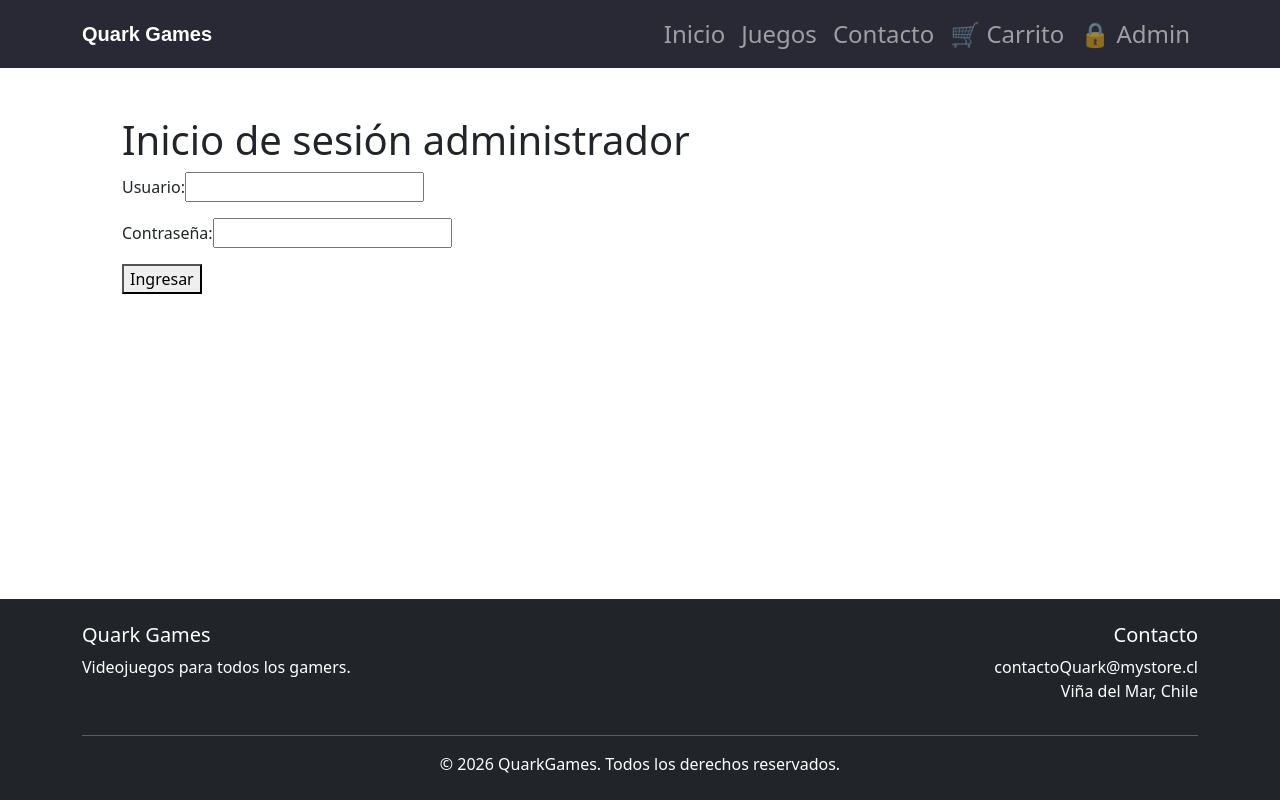
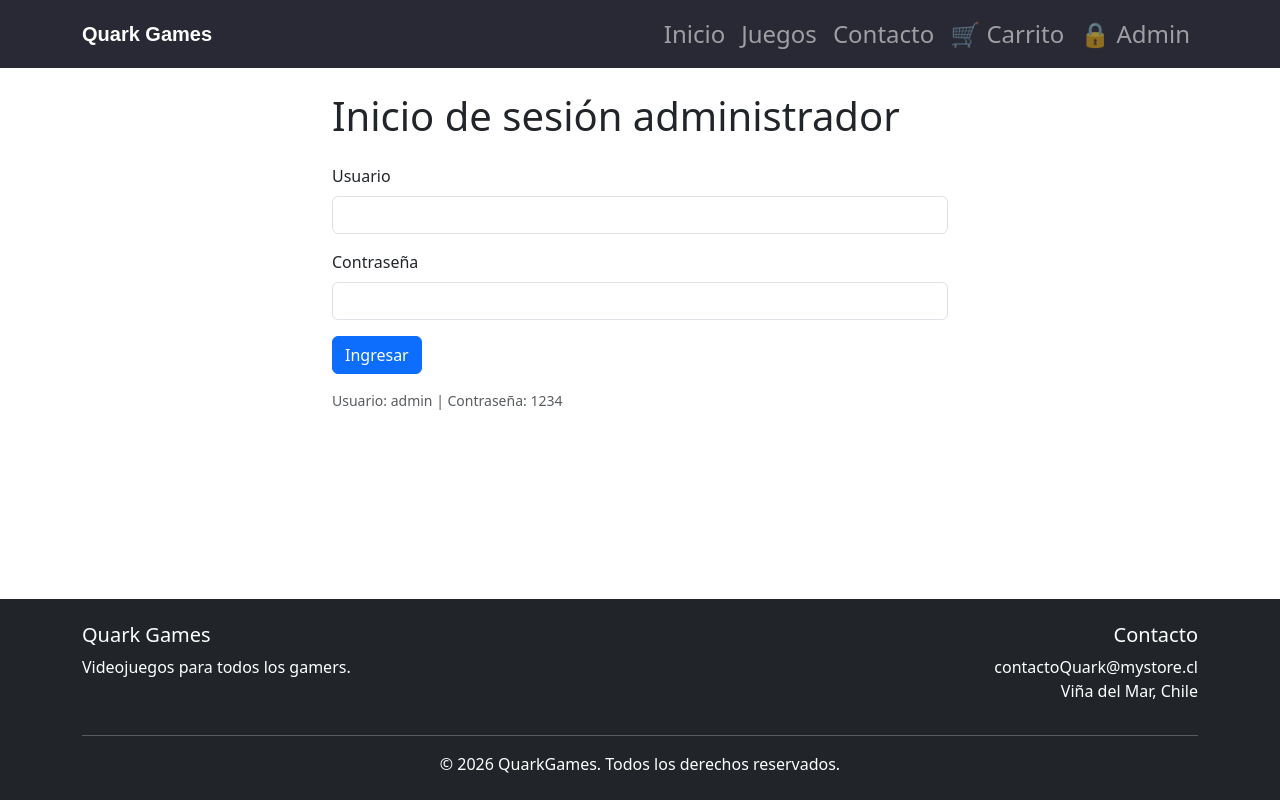
Before and after one commit to SevenA7X/QuarkGames-React, a React (Vite) app: page /login in a window 1280 px wide. Built offline with nearby package versions, Linux system fonts and the light colour scheme.

Commit message:
Hubieron cambios en el diseño del Inicio, en el login de ADMIN y con elllo se actualizo styles

```diff
--- a/src/components/Layout.jsx
+++ b/src/components/Layout.jsx
@@ -1,4 +1,5 @@
 import { Outlet } from 'react-router';
+import { Container } from 'react-bootstrap';
 import Header from './Header.jsx';
 import Footer from './Footer.jsx';
 import { useTienda } from '../context/TiendaContext.jsx';
@@ -17,8 +18,13 @@ export default function Layout() {
       <Header />
       <main>
         {/* role="status" hace que los lectores de pantalla anuncien el mensaje cuando cambia */}
-        <p role="status">{estado.mensaje}</p>
-        {/* <Outlet /> es el lugar donde React Router dibuja la página hija que corresponde a la URL */}
+        <Container>
+          <p role="status" className="mb-0">
+            {estado.mensaje}
+          </p>
+        </Container>
+        {/* <Outlet /> es el lugar donde React Router dibuja la página hija que corresponde a la URL.
+            Cada página define su propio ancho: unas usan Container y la portada ocupa todo el ancho. */}
         <Outlet />
       </main>
       <Footer />
--- a/src/pages/Inicio.jsx
+++ b/src/pages/Inicio.jsx
@@ -1,12 +1,90 @@
 import { Link } from 'react-router';
+import { Container, Row, Col, Card, Badge, Button } from 'react-bootstrap';
+import { useTienda } from '../context/TiendaContext.jsx';
+import { precioCLP, normalizar } from '../utils/formatos.js';
+
+// Color de la insignia y del botón según la consola, como en el proyecto anterior.
+// Si la categoría no se reconoce, se usa un gris neutro.
+function colorCategoria(categoria) {
+  const texto = normalizar(categoria);
+  if (texto.includes('ps') || texto.includes('playstation')) return 'primary';
+  if (texto.includes('xbox')) return 'success';
+  if (texto.includes('nintendo') || texto.includes('switch')) return 'danger';
+  return 'secondary';
+}
 
 export default function Inicio() {
+  // Los destacados salen del catálogo real: si el administrador cambia productos, la portada se actualiza.
+  const { estado } = useTienda();
+  const destacados = estado.productos.slice(0, 3);
+
   return (
-    <section>
-      <h1>Bienvenido a Quark Games</h1>
-      <p>Tu tienda de videojuegos digitales.</p>
-      <p>Horario de atención: Lunes a Viernes de 09:00 a 18:00 hrs.</p>
-      <Link to="/productos">Explorar productos</Link>
-    </section>
+    <>
+      {/* Banner superior a todo el ancho */}
+      <section className="hero-banner">
+        <h1>TU PORTAL DE VIDEOJUEGOS DIGITALES</h1>
+        <p>"Lo quieres, lo juegas". Acceso instantáneo a los mejores títulos.</p>
+      </section>
+
+      {/* Bienvenida centrada */}
+      <section className="main-content">
+        <h2>Bienvenido a Quark Games</h2>
+        <p className="description">
+          En Quark Games nos dedicamos a la distribución digital de los mejores videojuegos del
+          mercado. Te garantizamos una compra rápida y segura, con entrega instantánea de tus
+          códigos directamente en tu pantalla. ¡Sin esperas, solo play!
+        </p>
+        <p className="text-muted small mt-3 mb-0">
+          Horario de atención: Lunes a Viernes de 09:00 a 18:00 hrs.
+        </p>
+      </section>
+
+      {/* Productos destacados */}
+      <section className="bg-light py-5">
+        <Container>
+          <h2 className="badge bg-danger mb-2">Lo mejor de lo mejor</h2>
+
+          {destacados.length === 0 ? (
+            <p className="mb-0">Pronto tendremos juegos destacados para ti.</p>
+          ) : (
+            <Row className="g-4">
+              {destacados.map((p) => {
+                const color = colorCategoria(p.categoria);
+                return (
+                  <Col key={p.id} md={6} lg={4}>
+                    <Card className="h-100 shadow-sm">
+                      <Card.Img
+                        variant="top"
+                        src={p.imagen}
+                        alt={p.nombre}
+                        style={{ height: '200px', objectFit: 'cover' }}
+                      />
+                      <Card.Body className="d-flex flex-column">
+                        <Badge bg={color} className="mb-2 align-self-start">
+                          {p.categoria}
+                        </Badge>
+                        <Card.Title as="h3" className="h5">
+                          {p.nombre}
+                        </Card.Title>
+                        {/* mt-auto empuja precio y botón al fondo para que todas las tarjetas queden alineadas */}
+                        <p className="fw-bold fs-5 mt-auto">{precioCLP(p.precio)}</p>
+                        <Button
+                          as={Link}
+                          to="/productos"
+                          variant={color}
+                          aria-label={`Ver ${p.nombre}`}
+                        >
+                          Ver Juego
+                        </Button>
+                      </Card.Body>
+                    </Card>
+                  </Col>
+                );
+              })}
+            </Row>
+          )}
+        </Container>
+      </section>
+    </>
   );
 }
--- a/src/pages/Login.jsx
+++ b/src/pages/Login.jsx
@@ -1,16 +1,22 @@
 import { useState } from 'react';
-import { useNavigate } from 'react-router';
+import { Navigate, useNavigate } from 'react-router';
+import { Container, Form, Button, Alert } from 'react-bootstrap';
 import { useAuth } from '../context/AuthContext.jsx';
 
 export default function Login() {
-  // Ya no recibimos 'alIniciarSesion' por props: la sesión vive en AuthContext.
-  const { login } = useAuth();
+  // La sesión vive en AuthContext: esta pantalla solo pide los datos y pregunta si son válidos.
+  const { sesionActiva, login } = useAuth();
   const navigate = useNavigate();
 
   // Estados locales del formulario: solo esta pantalla necesita saber qué escribe el usuario.
   const [usuario, setUsuario] = useState('');
   const [contrasena, setContrasena] = useState('');
   const [error, setError] = useState('');
+
+  // Si ya hay una sesión abierta no tiene sentido mostrar el login: vamos directo al panel.
+  if (sesionActiva) {
+    return <Navigate to="/admin" replace />;
+  }
 
   function enviar(e) {
     e.preventDefault();
@@ -19,40 +25,46 @@ export default function Login() {
       setError('');
       navigate('/admin');
     } else {
-      setError('Usuario o contraseña incorrectos (use admin / 1234).');
+      setError('Usuario o contraseña incorrectos.');
     }
   }
 
   return (
-    <section>
-      <h1>Inicio de sesión administrador</h1>
-      {error && (
-        <p role="alert" style={{ color: 'red' }}>
-          {error}
-        </p>
-      )}
-      <form onSubmit={enviar}>
-        <p>
-          <label htmlFor="usuario">Usuario: </label>
-          <input
-            id="usuario"
+    // Misma estructura que Contacto: Container con py-4, título h1 con mb-4 y formulario de Bootstrap.
+    <Container className="py-4" style={{ maxWidth: '640px' }}>
+      <h1 className="mb-4">Inicio de sesión administrador</h1>
+
+      {/* Alert de React Bootstrap ya trae role="alert" para que los lectores de pantalla lo anuncien */}
+      {error && <Alert variant="danger">{error}</Alert>}
+
+      <Form onSubmit={enviar}>
+        <Form.Group className="mb-3" controlId="login-usuario">
+          <Form.Label>Usuario</Form.Label>
+          <Form.Control
             value={usuario}
             onChange={(e) => setUsuario(e.target.value)}
+            autoComplete="username"
             required
           />
-        </p>
-        <p>
-          <label htmlFor="contrasena">Contraseña: </label>
-          <input
-            id="contrasena"
+        </Form.Group>
+
+        <Form.Group className="mb-3" controlId="login-contrasena">
+          <Form.Label>Contraseña</Form.Label>
+          <Form.Control
             type="password"
             value={contrasena}
             onChange={(e) => setContrasena(e.target.value)}
+            autoComplete="current-password"
             required
           />
-        </p>
-        <button type="submit">Ingresar</button>
-      </form>
-    </section>
+        </Form.Group>
+
+        <Button type="submit" variant="primary">
+          Ingresar
+        </Button>
+      </Form>
+
+      <p className="text-muted small mt-3 mb-0">Usuario: admin | Contraseña: 1234</p>
+    </Container>
   );
 }
--- a/src/pages/NoEncontrada.jsx
+++ b/src/pages/NoEncontrada.jsx
@@ -1,12 +1,13 @@
 import { Link } from 'react-router';
+import { Container } from 'react-bootstrap';
 
 // Se muestra cuando la URL no coincide con ninguna ruta (path="*" en App.jsx).
 export default function NoEncontrada() {
   return (
-    <section>
-      <h1>Página no encontrada</h1>
+    <Container className="py-4">
+      <h1 className="mb-4">Página no encontrada</h1>
       <p>La dirección que buscas no existe o fue movida.</p>
       <Link to="/">Volver al inicio</Link>
-    </section>
+    </Container>
   );
 }
--- a/src/styles.css
+++ b/src/styles.css
@@ -1,6 +1,7 @@
-/* Estructura: main ocupa el espacio libre (flex: 1) para que el footer quede al final de la pantalla */
+/* Estructura: main ocupa el espacio libre (flex: 1) para que el footer quede al final de la pantalla.
+   Cada página define su propio ancho (Container de Bootstrap, o todo el ancho en la portada). */
 body { margin: 0; font-family: system-ui, sans-serif; }
-main { flex: 1 0 auto; width: 100%; max-width: 1100px; margin: 0 auto; padding: 2rem; }
+main { flex: 1 0 auto; width: 100%; }
 a { color: #165cbd; }
 
 /* Barra de navegación del diseño anterior: fondo gris azulado oscuro y letra grande */
@@ -10,6 +11,16 @@ a { color: #165cbd; }
 /* Insignia roja del carrito, un poco más pequeña y levantada respecto al texto */
 .contador-carrito { font-size: 0.75em; transform: translateY(-2px); }
 
+/* Inicio: banner superior */
+.hero-banner { background-color: #3F3D50; color: #ffffff; text-align: center; padding: 35px 20px; }
+.hero-banner h1 { font-size: 2.2rem; font-weight: 800; letter-spacing: 0.5px; margin-bottom: 8px; text-transform: uppercase; }
+.hero-banner p { color: #e0e0e0; font-size: 1rem; margin-bottom: 0; }
+
+/* Inicio: bloque de bienvenida centrado */
+.main-content { background-color: #ffffff; max-width: 900px; margin: 0 auto; padding: 40px 20px; text-align: center; }
+.main-content h2 { font-size: 2rem; font-weight: 700; color: #111111; margin-bottom: 20px; }
+.description { font-size: 1rem; line-height: 1.5; color: #111111; max-width: 700px; margin: 0 auto; }
+
 /*Utiliza CSS Grid para crear una cuadrícula adaptable que ajusta automáticamente las columnas según el espacio disponible en la pantalla mediante auto-fit y minmax*/
 .grilla { display: grid; grid-template-columns: repeat(auto-fit, minmax(230px, 1fr)); gap: 1rem; }
 
```
Also changed, not shown: 1 other file (tests, documents, lock files or other folders).
